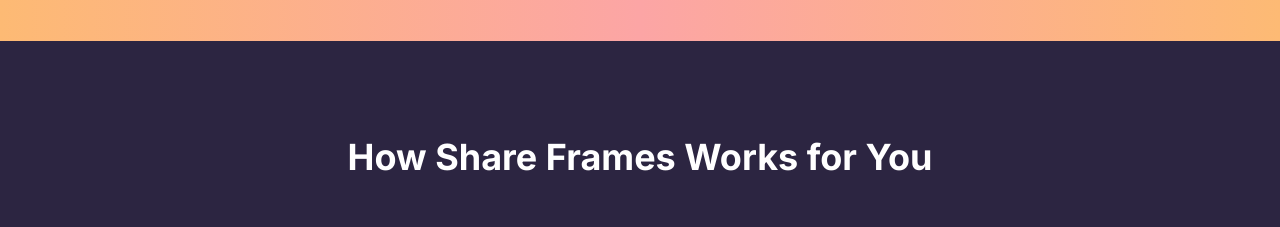
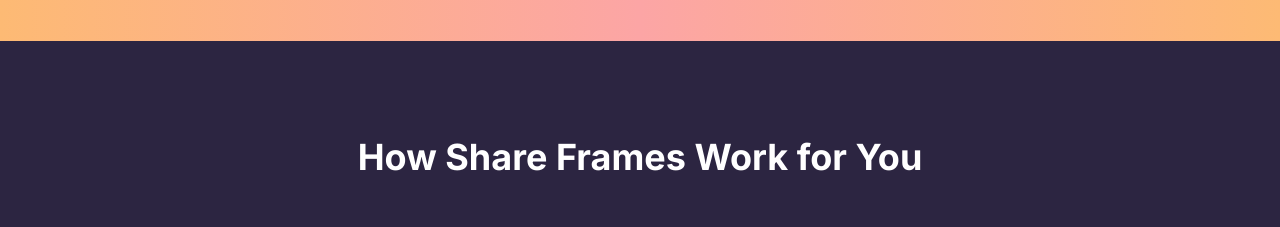
Before and after one commit to nicopatoco/share-frames, a Next.js app in the folder ShareFrames/: page / in a window 1280 px wide. Shown: the part 1140-1367 px from the top of the page. Built offline with nearby package versions, Linux system fonts and the light colour scheme; no server answers.

Commit message:
Update typo

```diff
--- a/ShareFrames/components/how-works-section.tsx
+++ b/ShareFrames/components/how-works-section.tsx
@@ -5,7 +5,7 @@ export default function HowWorksSection() {
   return (
     <div className="bg-[#2c2541] text-white">
       <div className="container mx-auto px-4 py-24">
-        <h2 className="text-4xl font-bold text-center mb-16">How Share Frames Works for You</h2>
+        <h2 className="text-4xl font-bold text-center mb-16">How Share Frames Work for You</h2>
         <div className="flex justify-between">
           <div className="w-1/3 px-4">
             <div className="flex flex-col items-center text-center">
```
